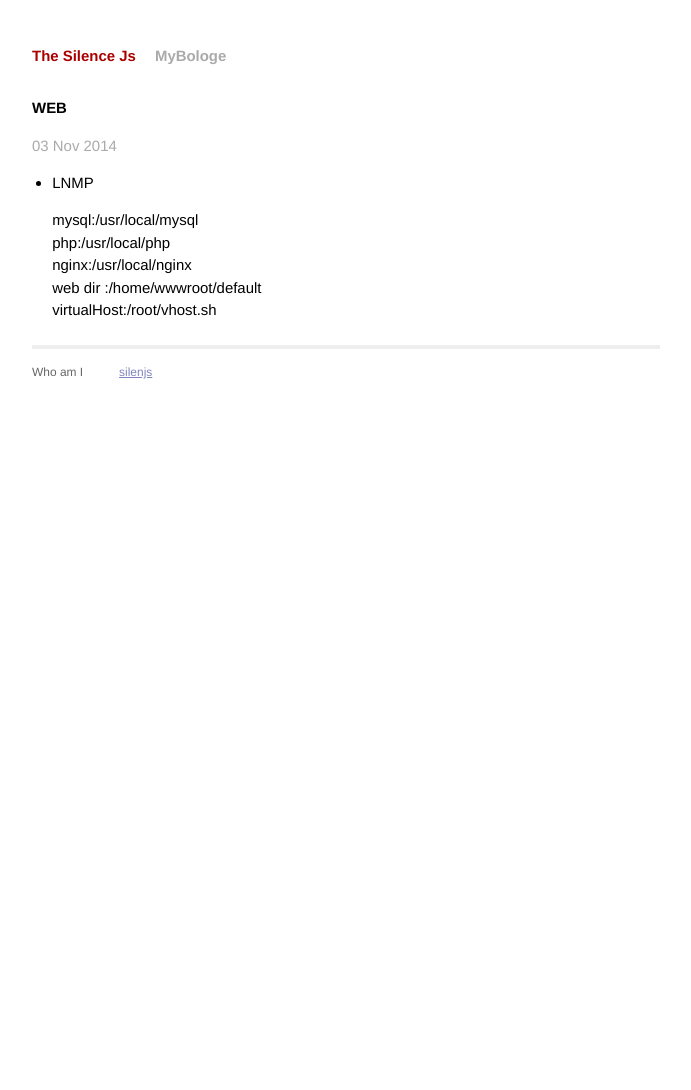
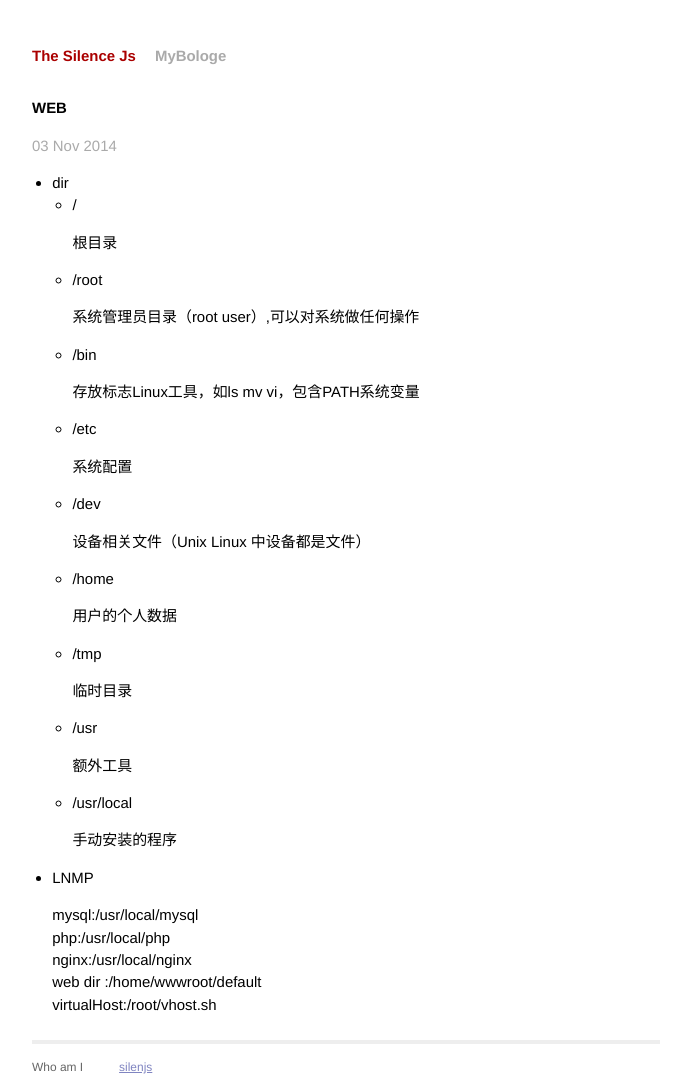
Before and after one commit to silenjs/silenjs.github.com, a Jekyll site: the page built from _posts/2014-11-03-Build The WEB.markdown, in a window 1280 px wide. Shown: the whole page, without its empty margins (294-985 px from the left). Built offline with Jekyll 4.4.1, drawn with Linux system fonts in a browser that asks for light colours; Markdown is read by kramdown in place of the engine named in the settings; before the commit the page ends 945 px from its top, so only the background shows below that.

Commit message:
modified

```diff
--- a/_posts/2014-11-03-Build The WEB.markdown
+++ b/_posts/2014-11-03-Build The WEB.markdown
@@ -4,6 +4,25 @@ title: "WEB "
 date: 2014-11-03 15:55
 categories: PHP
 ---
+- dir
+	- /
+	> 根目录
+	- /root
+	> 系统管理员目录（root user）,可以对系统做任何操作
+	- /bin
+	> 存放标志Linux工具，如ls mv vi，包含PATH系统变量
+	- /etc
+	> 系统配置
+	- /dev
+	> 设备相关文件（Unix Linux 中设备都是文件）
+	- /home
+	> 用户的个人数据
+	- /tmp
+	> 临时目录
+	- /usr
+	> 额外工具
+	- /usr/local
+	> 手动安装的程序
 
 - LNMP
 > mysql:/usr/local/mysql
```
